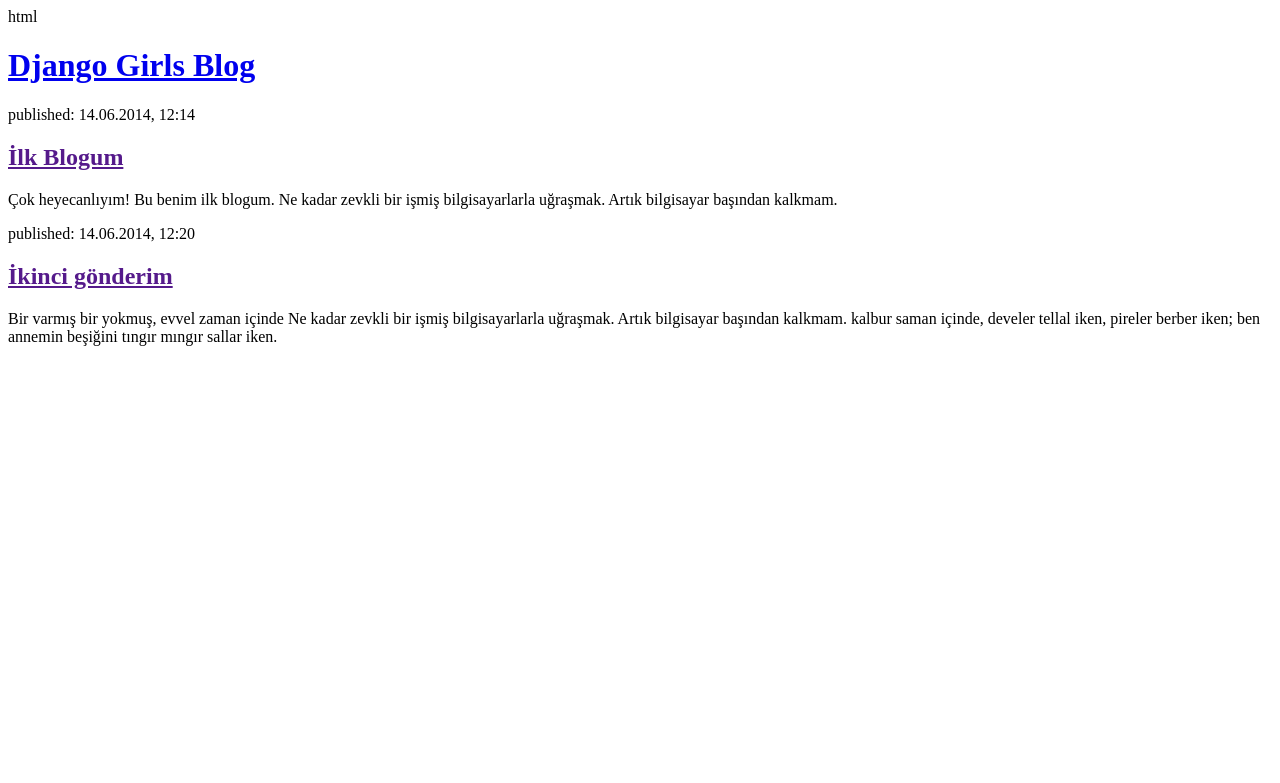
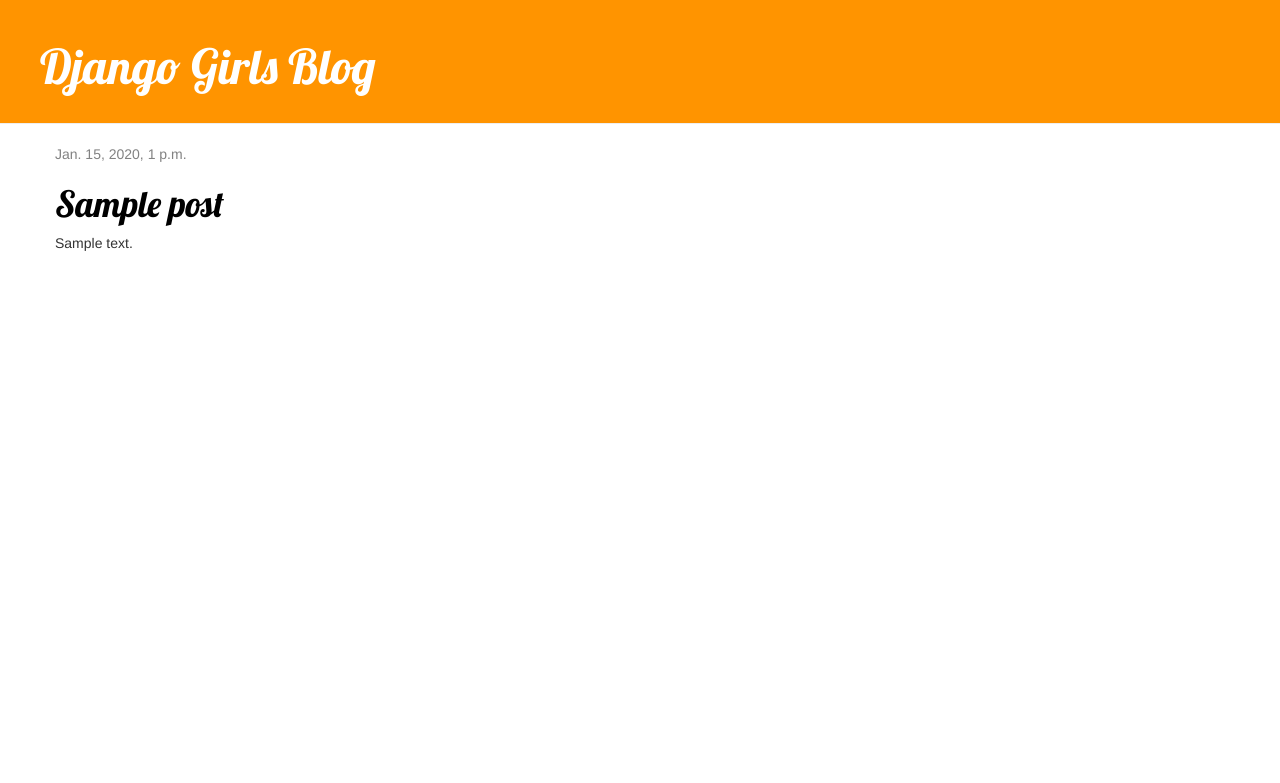
Before and after one commit to sonaysagcan/djangotest, a Django app: page / in a window 1280 px wide. Shown: the top 783 px of the page. Run offline with Django 3.2, Linux system fonts and the light colour scheme; tables that the repository leaves empty hold one stand-in row (values such as "Sample post"); some libraries are stand-ins or nearby versions.

Commit message:
Site için CSS ve ayrıntılı blog gönderisi için görünüm ve şablon eklendi.

```diff
--- /dev/null
+++ b/blog/static/css/blog.css
@@ -0,0 +1,46 @@
+.page-header {
+    background-color: #ff9400;
+    margin-top: 0;
+    padding: 20px 20px 20px 40px;
+}
+
+.page-header h1, .page-header h1 a, .page-header h1 a:visited, .page-header h1 a:active {
+    color: #ffffff;
+    font-size: 36pt;
+    text-decoration: none;
+}
+
+.content {
+    margin-left: 40px;
+}
+
+h1, h2, h3, h4 {
+    font-family: 'Lobster', cursive;
+}
+
+.date {
+    color: #828282;
+}
+
+.save {
+    float: right;
+}
+
+.post-form textarea, .post-form input {
+    width: 100%;
+}
+
+.top-menu, .top-menu:hover, .top-menu:visited {
+    color: #ffffff;
+    float: right;
+    font-size: 26pt;
+    margin-right: 20px;
+}
+
+.post {
+    margin-bottom: 70px;
+}
+
+.post h1 a, .post h1 a:visited {
+    color: #000000;
+}
--- /dev/null
+++ b/blog/templates/blog/base.html
@@ -0,0 +1,25 @@
+{% load static %}
+<html>
+    <head>
+        <title>Django Girls blog</title>
+        <link rel="stylesheet" href="//maxcdn.bootstrapcdn.com/bootstrap/3.2.0/css/bootstrap.min.css">
+        <link rel="stylesheet" href="//maxcdn.bootstrapcdn.com/bootstrap/3.2.0/css/bootstrap-theme.min.css">
+        <link href='//fonts.googleapis.com/css?family=Lobster&subset=latin,latin-ext' rel='stylesheet' type='text/css'>
+        <link rel="stylesheet" href="{% static 'css/blog.css' %}">
+    </head>
+    <body>
+        <body>
+            <div class="page-header">
+                <h1><a href="/">Django Girls Blog</a></h1>
+            </div>
+            <div class="content container">
+                <div class="row">
+                    <div class="col-md-8">
+                    {% block content %}
+                    {% endblock %}
+                    </div>
+                </div>
+            </div>
+        </body>
+    </body>
+</html>
--- a/blog/templates/blog/post_list.html
+++ b/blog/templates/blog/post_list.html
@@ -1,22 +1,12 @@
-html
-<html>
-    <head>
-        <title>Django Girls blog</title>
-    </head>
-    <body>
-        <div>
-            <h1><a href="/">Django Girls Blog</a></h1>
+{% extends 'blog/base.html' %}
+{% block content %}
+    {% for post in posts %}
+        <div class="post">
+            <div class="date">
+                {{ post.published_date }}
+            </div>
+            <h1><a href="{% url 'post_detail' pk=post.pk %}">{{ post.title }}</a></h1>
+            <p>{{ post.text|linebreaksbr }}</p>
         </div>
-        <div>
-            <p>published: 14.06.2014, 12:14</p>
-            <h2><a href="">İlk Blogum</a></h2>
-            <p>Çok heyecanlıyım! Bu benim ilk blogum. Ne kadar zevkli bir işmiş bilgisayarlarla uğraşmak. Artık bilgisayar başından kalkmam. </p>
-        </div>
-
-        <div>
-            <p>published: 14.06.2014, 12:20</p>
-            <h2><a href="">İkinci gönderim</a></h2>
-            <p>Bir varmış bir yokmuş, evvel zaman içinde Ne kadar zevkli bir işmiş bilgisayarlarla uğraşmak. Artık bilgisayar başından kalkmam. kalbur saman içinde, develer tellal iken, pireler berber iken; ben annemin beşiğini tıngır mıngır sallar iken.</p>
-        </div>
-    </body>
-</html>
+    {% endfor %}
+{% endblock %}
--- a/blog/urls.py
+++ b/blog/urls.py
@@ -3,4 +3,5 @@
 
 urlpatterns = [
     path('', views.post_list, name='post_list'),
+    path('post/<int:pk>/', views.post_detail, name='post_detail'),
 ]
--- a/blog/views.py
+++ b/blog/views.py
@@ -1,4 +1,12 @@
 from django.shortcuts import render
+from .models import Post
+from django.utils import timezone
+from django.shortcuts import render, get_object_or_404
 
 def post_list(request):
-    return render(request, 'blog/post_list.html', {})
+    posts = Post.objects.filter(published_date__lte=timezone.now()).order_by('published_date')
+    return render(request, 'blog/post_list.html', {'posts': posts})
+
+def post_detail(request, pk):
+    post = get_object_or_404(Post, pk=pk)
+    return render(request, 'blog/post_detail.html', {'post': post})
```
Also changed, not shown: blog/templates/blog/post_detail.html (added, +13 -0 lines).
